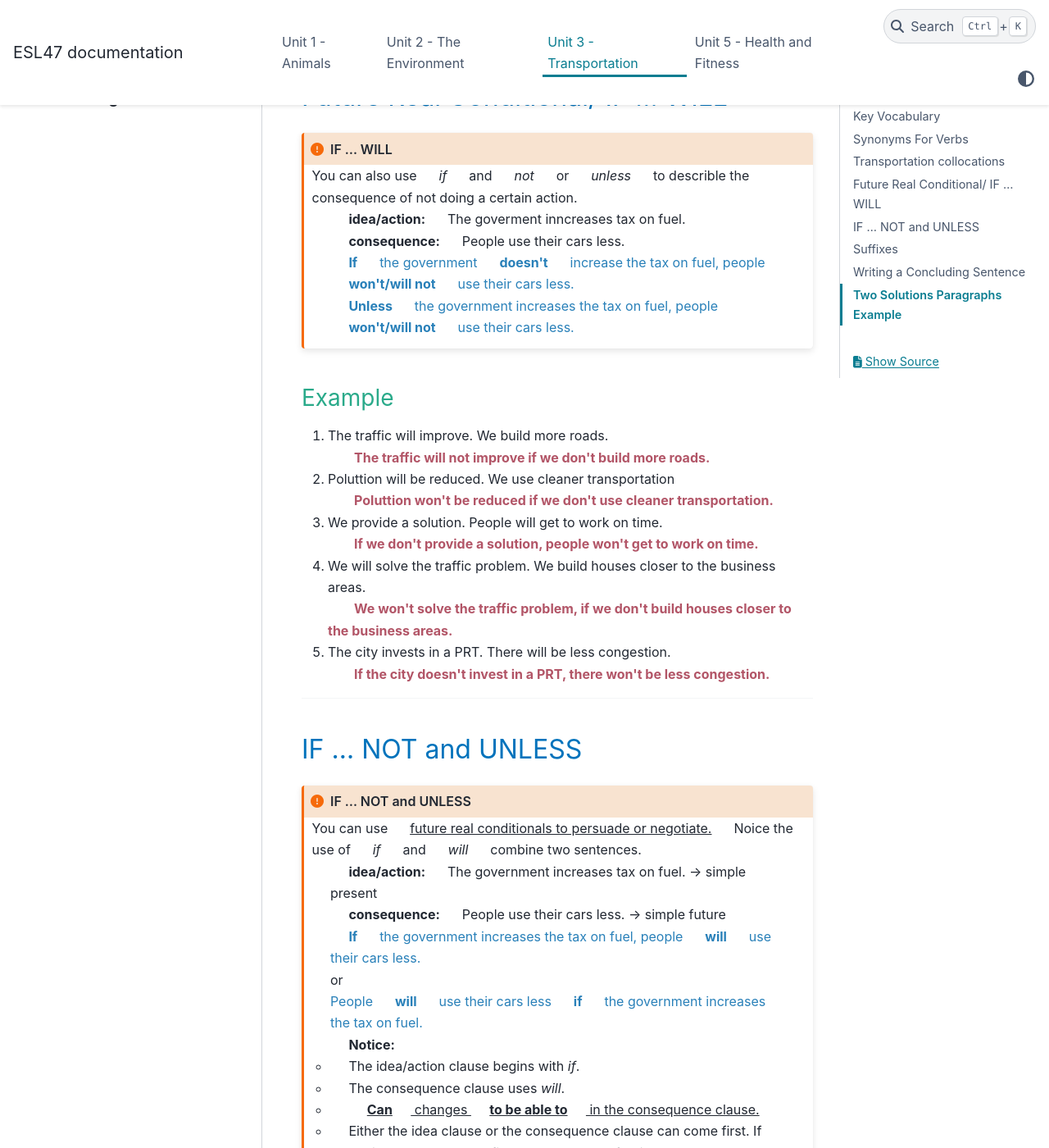
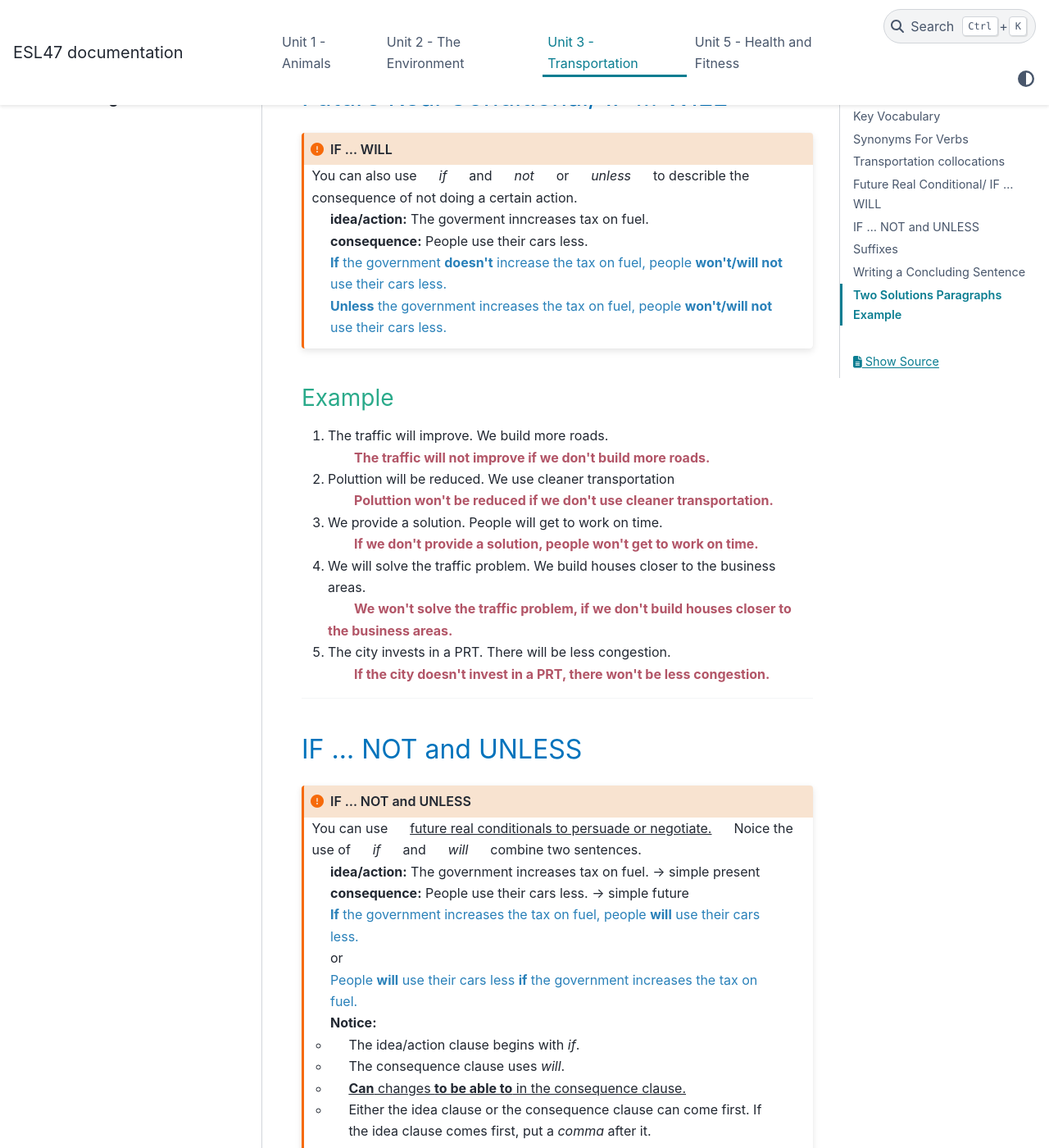
Before and after one commit to vpa24/ESL-47---Intermediate-Low-Integrated-Reading-Writing, a Sphinx documentation site: the page built from docs/source/unit3.md, in a window 1280 px wide and 1400 px high, scrolled down 4109 px. Shown: the whole window at 82% size. Built offline with Sphinx 7.4.7 and the PyData theme 0.15.4, drawn with Linux system fonts in a browser that asks for light colours.

Commit message:
udpate .admonition

```diff
--- a/docs/source/_static/css/custom.css
+++ b/docs/source/_static/css/custom.css
@@ -102,8 +102,8 @@ h1 {
   padding-left: 2rem !important;
 }
 
-.admonition p.admonition-title ~ * :not(i, ins),
-div.admonition p.admonition-title ~ *:not(i, ins) {
+.admonition p.admonition-title ~ * :not(i, ins, strong, b),
+div.admonition p.admonition-title ~ :not(i, ins, strong, b) {
   margin-left: 0 !important;
   margin-right: 0 !important;
   padding-left: 1.4rem;
```
